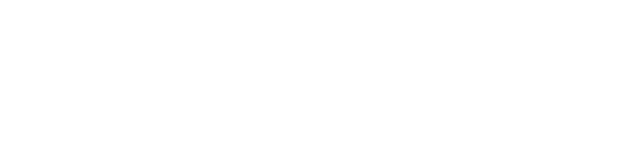
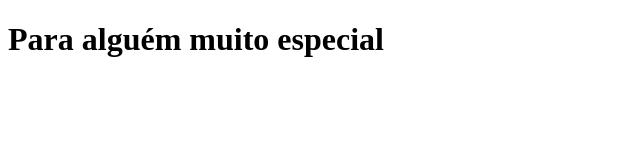
Before and after one commit to rezendeer/com-amor-Mih, a plain HTML site: page index.html in a window 1280 px wide. Shown: the whole page, without its empty margins (0-640 px from the left). Drawn offline with Linux system fonts and the light colour scheme.

Commit message:
criamos o título

```diff
--- a/index.html
+++ b/index.html
@@ -3,9 +3,17 @@
 <head>
     <meta charset="UTF-8">
     <meta name="viewport" content="width=device-width, initial-scale=1.0">
-    <title>Document</title>
+    <title>Com amor Mirella</title>
 </head>
 <body>
+        <h1>Para alguém muito especial </h1>
+
+
+
+
+
+
+
 
 </body>
 </html>
```
